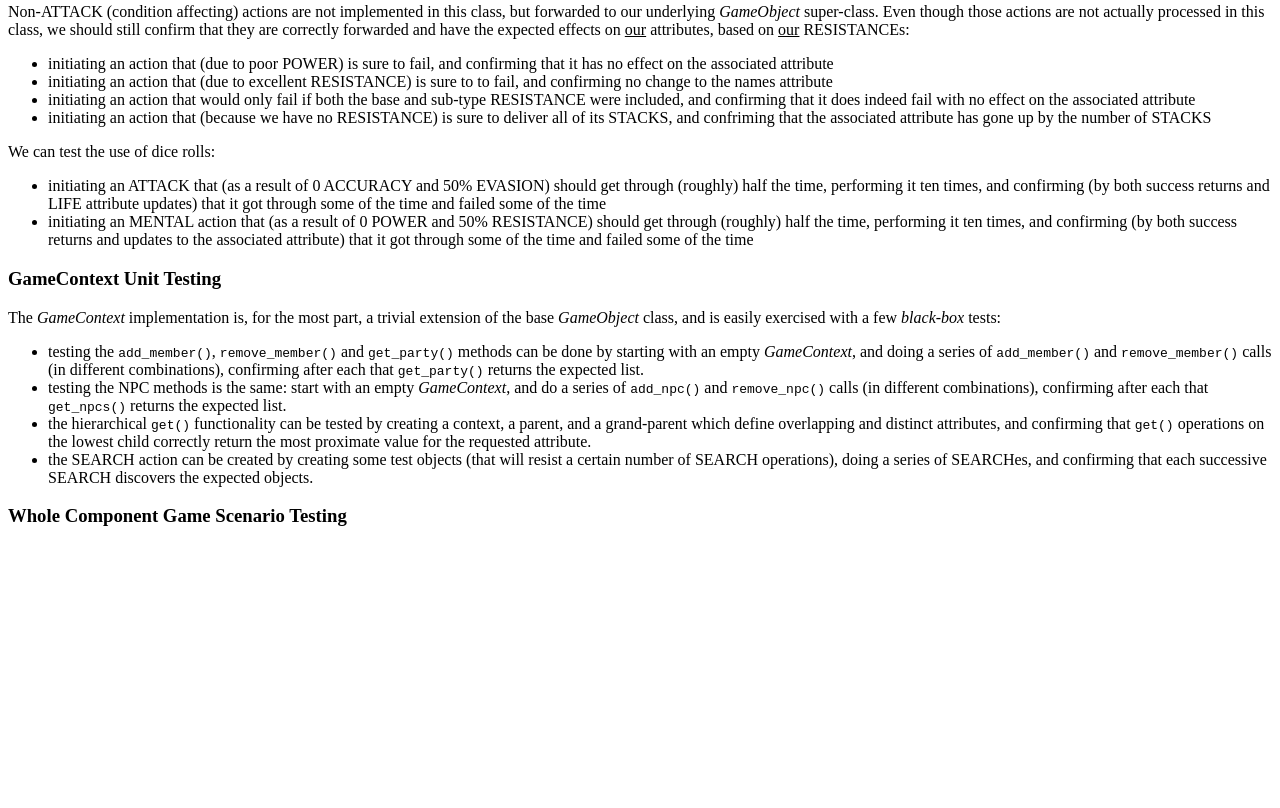
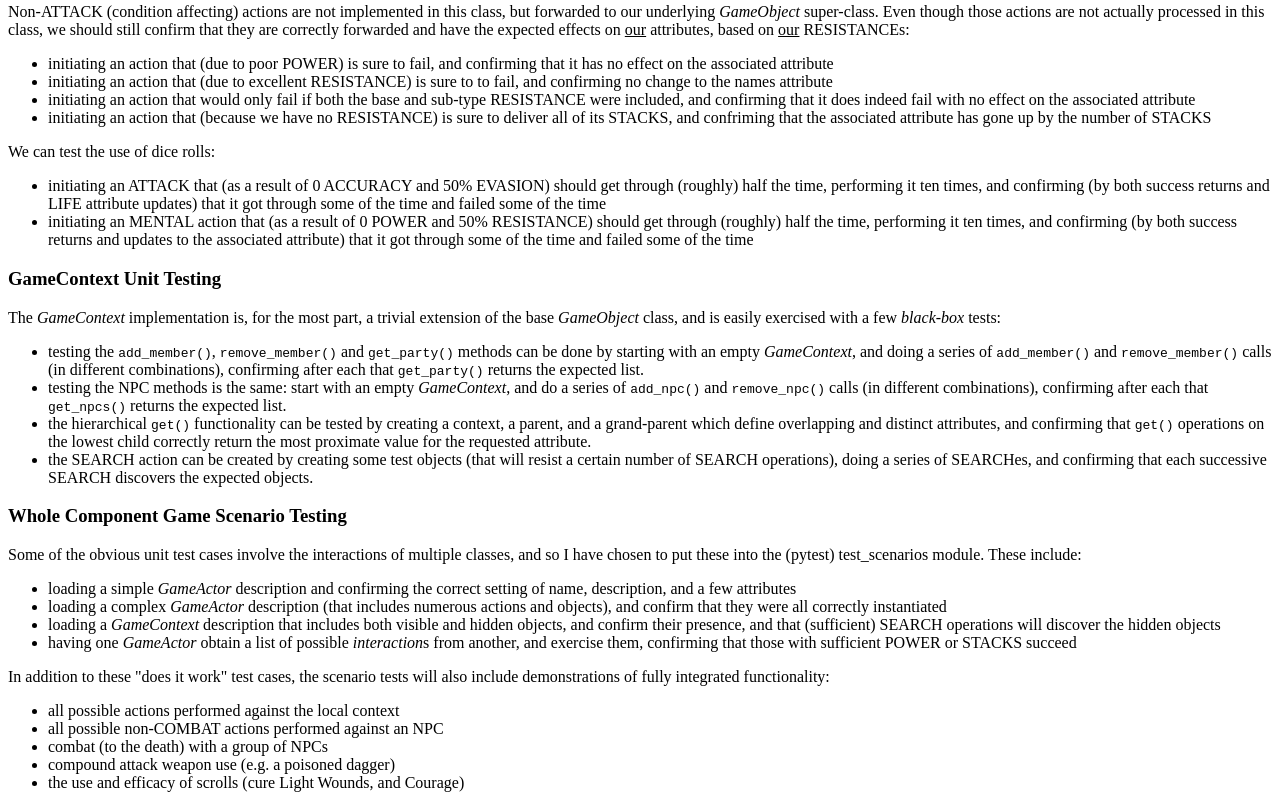
Before and after one commit to markkampe/CardFRP, a plain HTML site: page testing.html in a window 1280 px wide. Shown: the part 2787-3595 px from the top of the page. Before the commit the page ends 3333 px from the top, so only its background shows below. Drawn offline with Linux system fonts and the light colour scheme.

Commit message:
describe the basic scenarios

```diff
--- a/testing.html
+++ b/testing.html
@@ -395,4 +395,37 @@ of the base <em>GameObject</em> class, and is easily exercised with a few
 </P>
 
 <A name="integrated"/><H3>Whole Component Game Scenario Testing</H3>
+<P>
+Some of the obvious unit test cases involve the interactions of multiple
+classes, and so I have chosen to put these into the (pytest) test_scenarios
+module.  These include:
+<ul>
+   <li>	loading a simple <em>GameActor</em> description and confirming
+   	the correct setting of name, description, and a few attributes</li>
+
+   <li> loading a complex <em>GameActor</em> description (that includes
+   	numerous actions and objects), and confirm that they were all
+	correctly instantiated</li>
+
+   <li>	loading a <em>GameContext</em> description that includes both
+        visible and hidden objects, and confirm their presence, and
+	that (sufficient) SEARCH operations will discover the hidden
+	objects</li>
+
+   <li> having one <em>GameActor</em> obtain a list of possible
+   	<em>interaction</em>s from another, and exercise them,
+	confirming that those with sufficient POWER or STACKS
+	succeed</li>
+</ul>
+</P>
+<P>
+In addition to these "does it work" test cases, the scenario tests
+will also include demonstrations of fully integrated functionality:
+<ul>
+   <li> all possible actions performed against the local context</li>
+   <li>	all possible non-COMBAT actions performed against an NPC</li>
+   <li> combat (to the death) with a group of NPCs</li>
+   <li> compound attack weapon use (e.g. a poisoned dagger)</li>
+   <li> the use and efficacy of scrolls (cure Light Wounds, and Courage)</li>
+</ul>
 </BODY>
```
